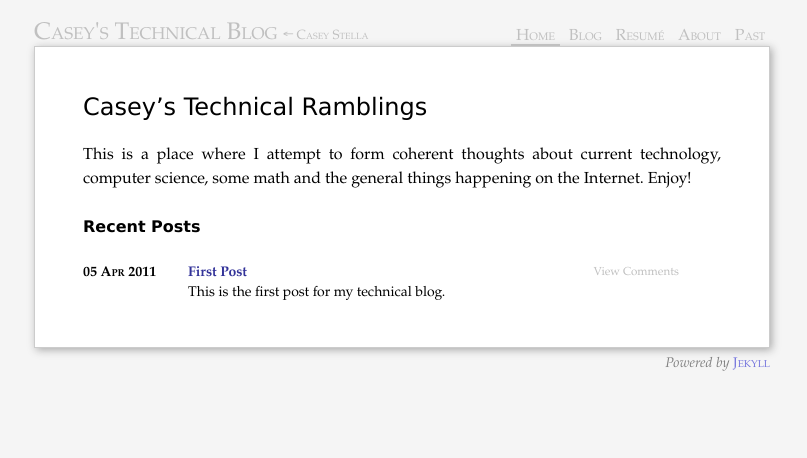
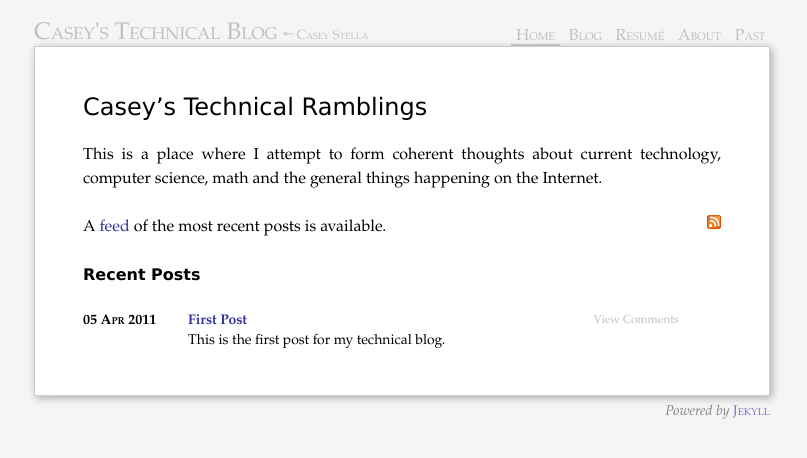
Before and after one commit to cestella/Casey-s-Public-Blog, a Jekyll site: the page built from blog/index.markdown, in a window 1280 px wide. Shown: the top 458 px of the page, without its empty margins (238-1045 px from the left). Built offline with Jekyll 4.4.1, drawn with Linux system fonts in a browser that asks for light colours; Markdown is read by kramdown in place of the engine named in the settings; comment, search, counter and statistics services are not loaded.

Commit message:
Updated atom link.

```diff
--- a/blog/atom.xml
+++ b/blog/atom.xml
@@ -13,7 +13,7 @@ layout: nil
    <name>Casey Stella</name>
  </author>
 
- {% for post in site.categories.sap limit:5 %}
+ {% for post in site.categories.blog limit:5 %}
  <entry>
    <title>{{ post.title }}</title>
    <link href="http://www.caseystella.com{{ post.url }}"/>
--- a/blog/index.markdown
+++ b/blog/index.markdown
@@ -10,8 +10,13 @@ Casey's Technical Ramblings
 =====================
 
 This is a place where I attempt to form coherent thoughts about current
-technology, computer science, some math and the general things happening
-on the Internet.  Enjoy!
+technology, computer science, math and the general things happening
+on the Internet.
+
+[![Feed icon](/files/css/feed-icon-14x14.png){:title="Atom feed of recent posts" .right}][feed]
+A [feed][] of the most recent posts is available.
+
+[feed]: /blog/atom.xml
 
 Recent Posts
 ------------
```
